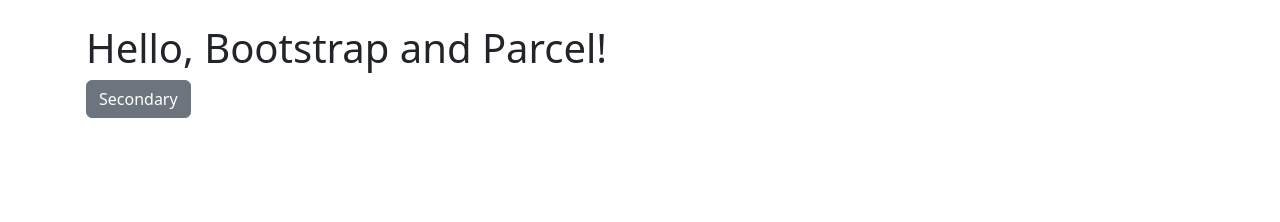
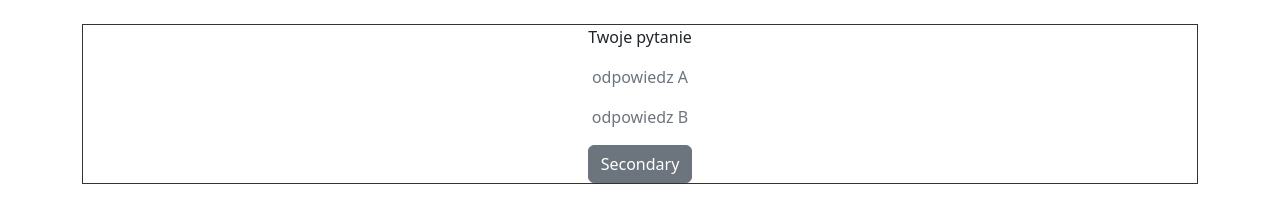
Before and after one commit to jacekrostocki/faith_survey, a website built with Parcel: page src/index.html in a window 1280 px wide. Built offline with nearby package versions, Linux system fonts and the light colour scheme.

Commit message:
basic adjustments

```diff
--- a/src/index.html
+++ b/src/index.html
@@ -8,9 +8,20 @@
     <script type="module" src="js/main.js"></script>
   </head>
   <body>
-    <div class="container py-4 px-3 mx-auto">
-      <h1>Hello, Bootstrap and Parcel!</h1>
-      <button type="button" class="btn btn-secondary">Secondary</button>
+    <nav></nav>
+    <div class="container-sm my-4">
+      <div class="survey square-box mx-auto text-center">
+        <div class="question">Twoje pytanie</div>
+        <div class="response">
+          <div class="response--1 text-muted my-3" data-num="1">
+            odpowiedz A
+          </div>
+          <div class="response--2 text-muted my-3" data-num="2">
+            odpowiedz B
+          </div>
+        </div>
+        <button type="button" class="btn btn-secondary">Secondary</button>
+      </div>
     </div>
   </body>
 </html>
--- a/src/js/model.js
+++ b/src/js/model.js
@@ -0,0 +1,3 @@
+const survey = {
+  intro: [],
+};
--- a/src/scss/style.scss
+++ b/src/scss/style.scss
@@ -1,2 +1,6 @@
 // Import all of Bootstrap's CSS
 @import "~bootstrap/scss/bootstrap";
+
+.square-box {
+  border: 1px solid #333;
+}
```
